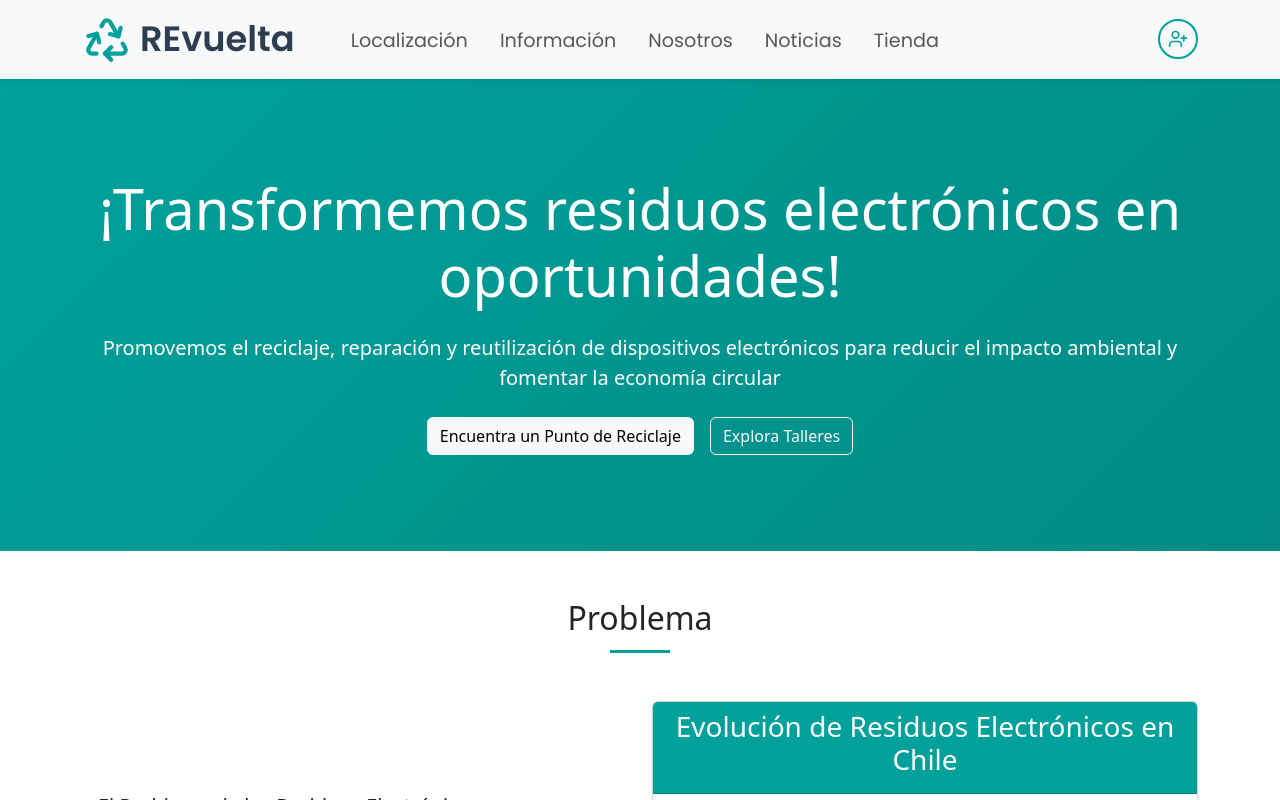
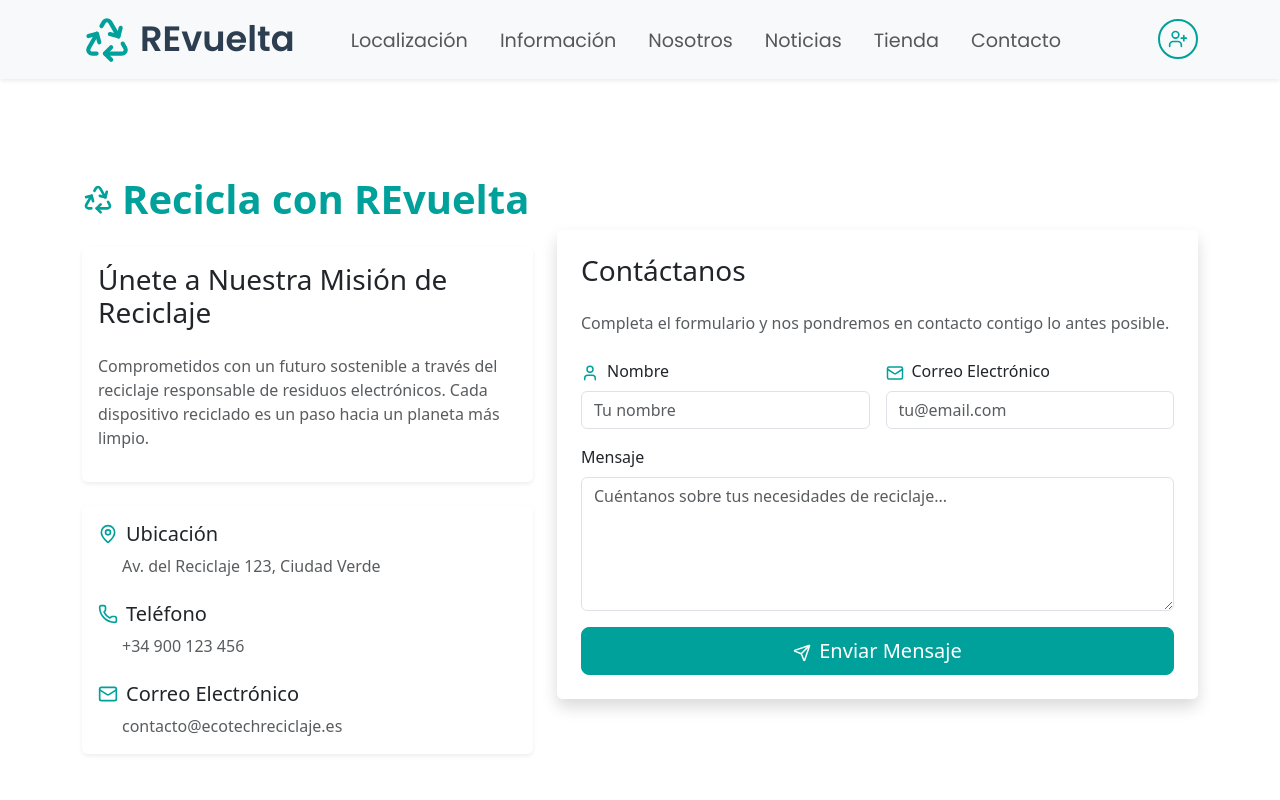
Before and after one commit to Complinator/recicle, a React (Create React App) app: page /contactus in a window 1280 px wide. Before the commit this address led to /. Shown: the top 800 px of the page. Built offline with nearby package versions, Linux system fonts and the light colour scheme.

Commit message:
Added contact us section

```diff
--- a/src/App.js
+++ b/src/App.js
@@ -9,6 +9,7 @@ import AboutUs from './components/Pages/AboutUs';
 import { AuthProvider } from './context/Auth';
 import Auth from './components/Pages/Auth';
 import Layout from './context/Layout';
+import ContactUs from './components/Pages/ContactUs';
 
 function App() {
   return (
@@ -22,6 +23,7 @@ function App() {
           <Route path='/info' element={<Info />} />
           <Route path='/market' element={<Marketplace />} />
           <Route path="/auth" element={<Auth />} />
+          <Route path="/contactus" element={<ContactUs />} />
           <Route path='*' element={<Navigate to='/' replace />} />
         </Routes>
       </Layout>
--- a/src/components/Layout/Navbar.js
+++ b/src/components/Layout/Navbar.js
@@ -59,7 +59,16 @@ const AppNavbar = () => {
                 color: '#8EC5C0',
                 borderColor: '#dc3545'
             }
-        }
+        },
+        {
+            to: "/contactus",
+            label: "Contacto",
+            hoverStyle: {
+                backgroundColor: '#28a745',
+                color: '#8EC5C0',
+                borderColor: '#28a745'
+            }
+        },
     ];
 
      // Profile button styles
--- /dev/null
+++ b/src/components/Pages/ContactUs.js
@@ -0,0 +1,157 @@
+import React, { useState } from 'react';
+import { Container, Row, Col, Form, Button, Card } from 'react-bootstrap';
+import { Recycle, Mail, Send, User, MapPin, Phone } from 'lucide-react';
+
+const ContactUs = () => {
+  const [validated, setValidated] = useState(false);
+  const [hover, setHover] = useState(false);
+
+  const handleSubmit = (event) => {
+    const form = event.currentTarget;
+    event.preventDefault();
+
+    if (form.checkValidity() === false) {
+      event.stopPropagation();
+    }
+    setValidated(true);
+  };
+
+  return (
+    <div className="min-h-screen bg-gradient-to-b from-green-50 to-emerald-50 py-5">
+      <Container className="py-5">
+        <Row className="justify-content-center align-items-center g-4">
+          {/* Columna de información */}
+          <Col lg={5}>
+            <div className="mb-4 d-flex align-items-center gap-2">
+              <Recycle style={{color: "#00A19B"}} size={32} />
+              <h1 className="m-0 fw-bold" style={{color: "#00A19B"}}>Recicla con REvuelta</h1>
+            </div>
+
+            <Card className="border-0 bg-white bg-opacity-75 shadow-sm mb-4">
+              <Card.Body>
+                <h2 className="h3 mb-4">Únete a Nuestra Misión de Reciclaje</h2>
+                <p className="text-muted">
+                  Comprometidos con un futuro sostenible a través del reciclaje responsable de residuos electrónicos.
+                  Cada dispositivo reciclado es un paso hacia un planeta más limpio.
+                </p>
+              </Card.Body>
+            </Card>
+
+            <Card className="border-0 bg-white bg-opacity-75 shadow-sm">
+              <Card.Body>
+                <div className="mb-4">
+                  <div className="d-flex align-items-center gap-2 mb-2">
+                    <MapPin style={{color: "#00A19B"}} size={20} />
+                    <h5 className="m-0">Ubicación</h5>
+                  </div>
+                  <p className="text-muted ms-4 mb-0">Av. del Reciclaje 123, Ciudad Verde</p>
+                </div>
+
+                <div className="mb-4">
+                  <div className="d-flex align-items-center gap-2 mb-2">
+                    <Phone style={{color: "#00A19B"}} size={20} />
+                    <h5 className="m-0">Teléfono</h5>
+                  </div>
+                  <p className="text-muted ms-4 mb-0">+34 900 123 456</p>
+                </div>
+
+                <div>
+                  <div className="d-flex align-items-center gap-2 mb-2">
+                    <Mail style={{color: "#00A19B"}} size={20} />
+                    <h5 className="m-0">Correo Electrónico</h5>
+                  </div>
+                  <p className="text-muted ms-4 mb-0">contacto@ecotechreciclaje.es</p>
+                </div>
+              </Card.Body>
+            </Card>
+          </Col>
+
+          {/* Columna del formulario */}
+          <Col lg={7}>
+            <Card className="border-0 shadow bg-white bg-opacity-75">
+              <Card.Body className="p-4">
+                <h2 className="h3 mb-4">Contáctanos</h2>
+                <p className="text-muted mb-4">
+                  Completa el formulario y nos pondremos en contacto contigo lo antes posible.
+                </p>
+
+                <Form noValidate validated={validated} onSubmit={handleSubmit}>
+                  <Row className="g-3">
+                    <Col md={6}>
+                      <Form.Group>
+                        <Form.Label>
+                          <User size={18} className="me-2" style={{color: "#00A19B"}} />
+                          Nombre
+                        </Form.Label>
+                        <Form.Control
+                          required
+                          type="text"
+                          placeholder="Tu nombre"
+                          className="bg-white bg-opacity-75"
+                        />
+                        <Form.Control.Feedback type="invalid">
+                          Por favor, introduce tu nombre.
+                        </Form.Control.Feedback>
+                      </Form.Group>
+                    </Col>
+
+                    <Col md={6}>
+                      <Form.Group>
+                        <Form.Label>
+                          <Mail size={18} className="me-2" style={{color: "#00A19B"}} />
+                          Correo Electrónico
+                        </Form.Label>
+                        <Form.Control
+                          required
+                          type="email"
+                          placeholder="tu@email.com"
+                          className="bg-white bg-opacity-75"
+                        />
+                        <Form.Control.Feedback type="invalid">
+                          Por favor, introduce un correo electrónico válido.
+                        </Form.Control.Feedback>
+                      </Form.Group>
+                    </Col>
+
+                    <Col xs={12}>
+                      <Form.Group>
+                        <Form.Label>Mensaje</Form.Label>
+                        <Form.Control
+                          required
+                          as="textarea"
+                          rows={5}
+                          placeholder="Cuéntanos sobre tus necesidades de reciclaje..."
+                          className="bg-white bg-opacity-75"
+                        />
+                        <Form.Control.Feedback type="invalid">
+                          Por favor, escribe tu mensaje.
+                        </Form.Control.Feedback>
+                      </Form.Group>
+                    </Col>
+
+                    <Col xs={12}>
+                      <Button
+                        type="submit"
+                        variant="success"
+                        size="lg"
+                        className="w-100"
+                        style={{backgroundColor: hover? "#8EC5C0" : "#00A19B", borderColor: hover? "#8EC5C0" : "#00A19B"}}
+                        onMouseEnter={() => setHover(true)}
+                        onMouseLeave={() => setHover(false)}
+                      >
+                        <Send size={18} className="me-2" />
+                        Enviar Mensaje
+                      </Button>
+                    </Col>
+                  </Row>
+                </Form>
+              </Card.Body>
+            </Card>
+          </Col>
+        </Row>
+      </Container>
+    </div>
+  );
+};
+
+export default ContactUs;
```
